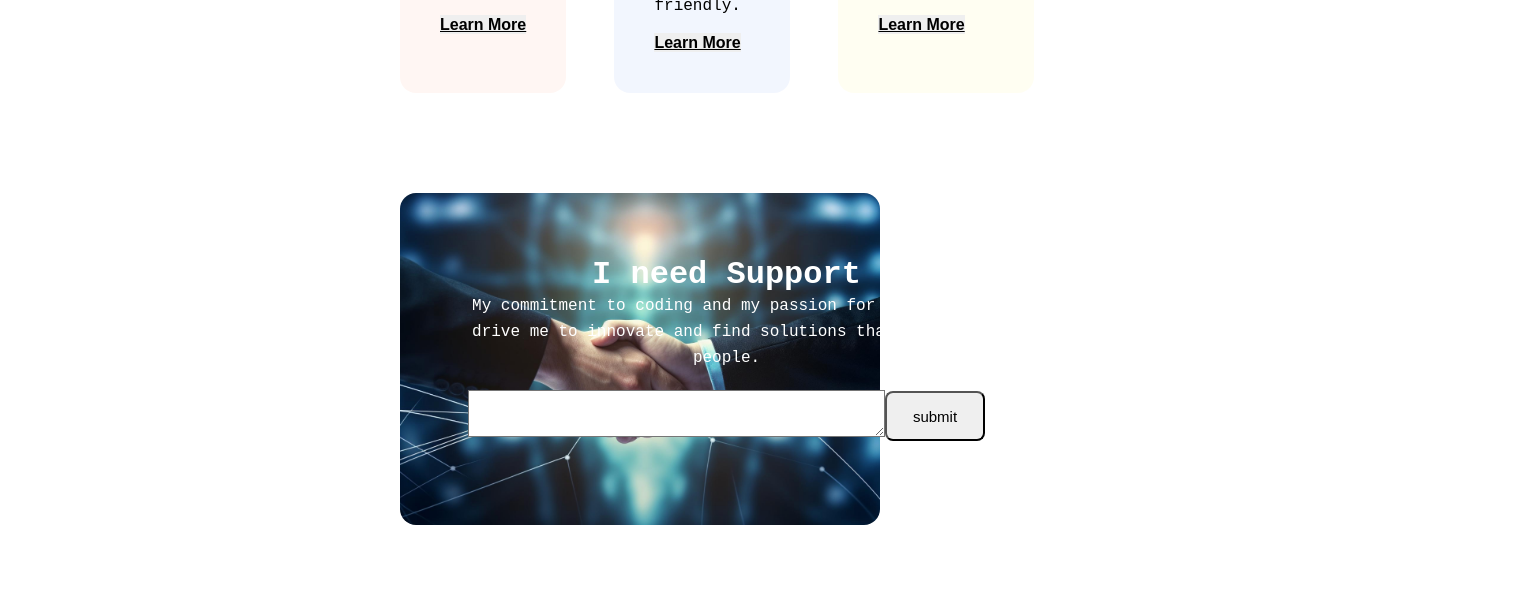
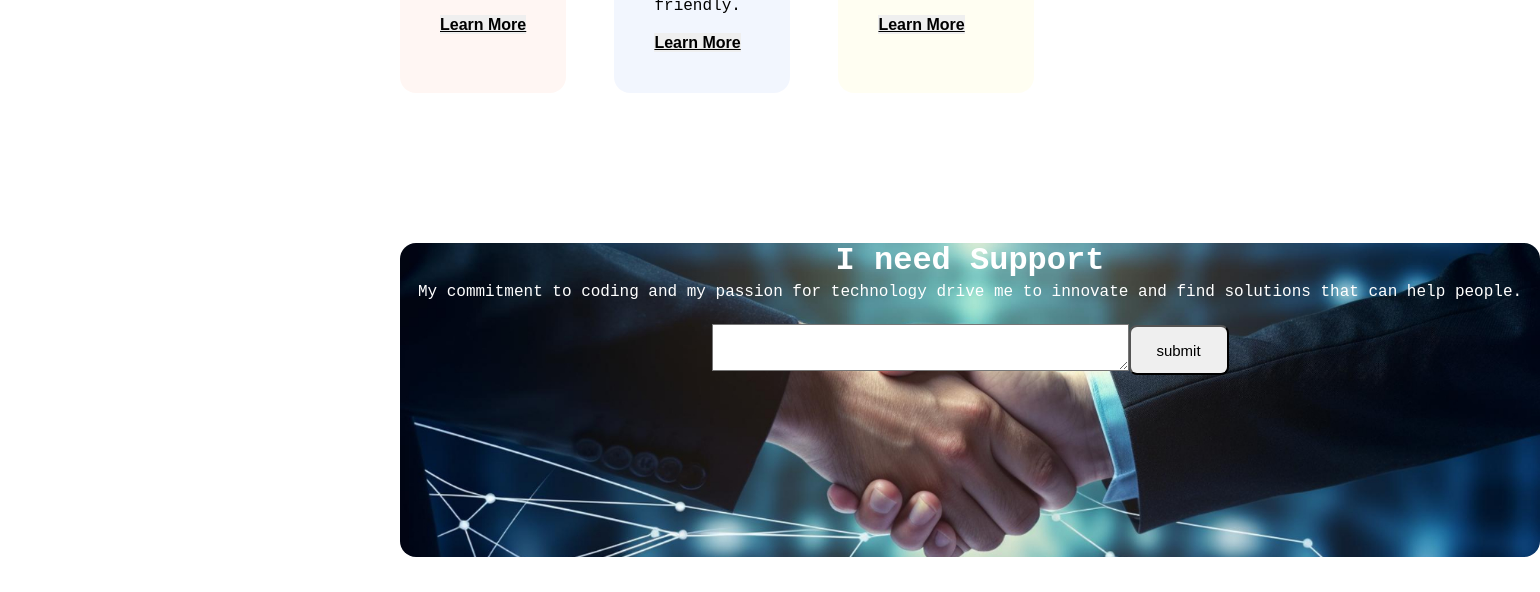
Before and after one commit to SarowarSihab/assignment-01, a plain HTML site: page index.html in a window 1280 px wide. Shown: the part 3920-4512 px from the top of the page, 1540 px wide, since content can reach past the window. Drawn offline with Linux system fonts and the light colour scheme; a web font is replaced by a local one.

Commit message:
added picture

```diff
--- a/styles/styles.css
+++ b/styles/styles.css
@@ -254,7 +254,7 @@ letter-spacing: 0%;
 text-align: center;
     }
     .support-para{
-        ont-size: 16px;
+font-size: 16px;
 font-weight: 400;
 line-height: 26px;
 letter-spacing: 0%;
@@ -265,12 +265,13 @@ text-align: center;
     margin-bottom: 111px;
     background-image: url(/assets/handshake.jpg);
     display: flex;
-flex-direction: column;
-justify-content: flex-start;
-align-items: flex-start;
-padding: 64px 48px 64px 48px;
-margin: 10px 400px;
-border-radius: 16px;
+    flex-direction: column;
+    border-radius: 16px;
+    margin: 150px 400px;
+    display: flex;
+    width: 1140px;
+height: 314px;
+
 
 }
 
```
